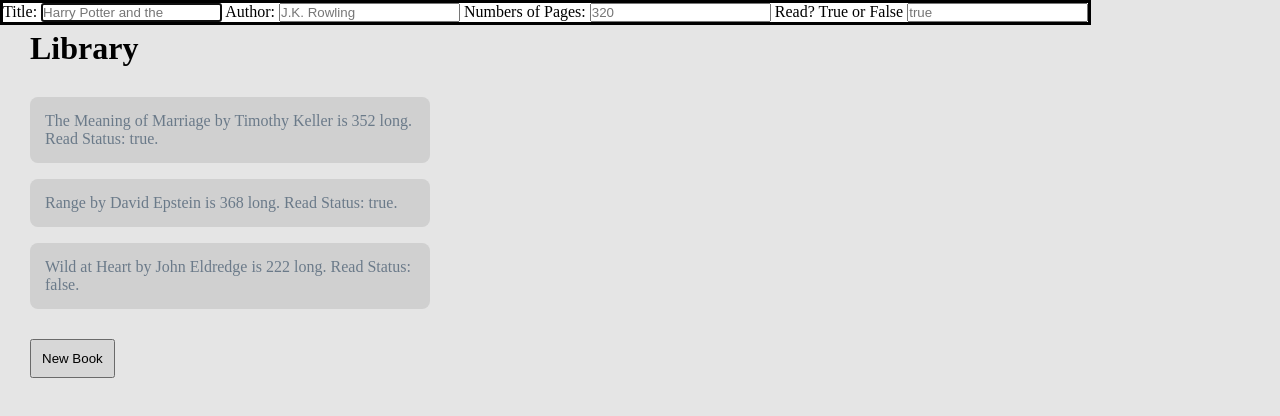
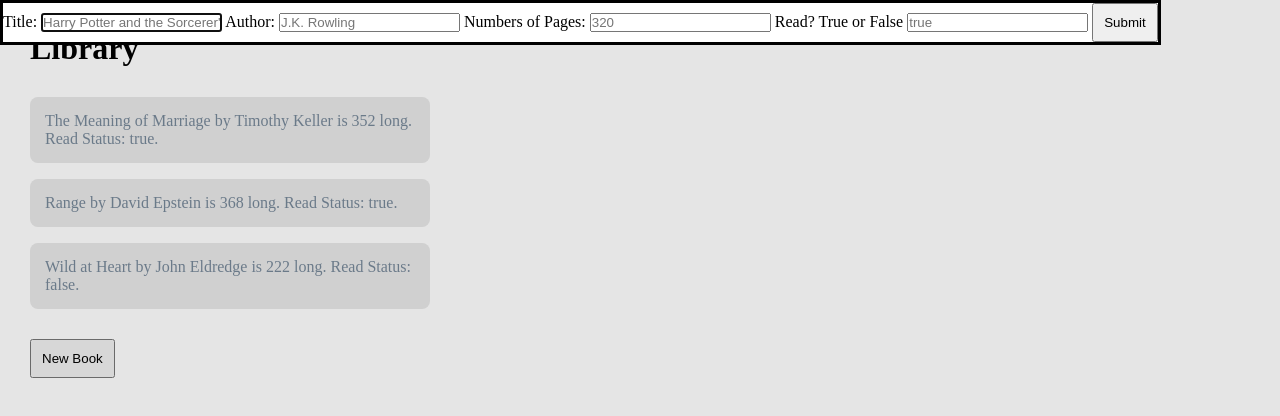
Before and after one commit to djcrago/library, a plain HTML site: page index.html in a window 1280 px wide. Both pictures are taken after a click on the button "New Book". Drawn offline with Linux system fonts and the light colour scheme.

Commit message:
Close dialog box with "submit" button

```diff
--- a/index.html
+++ b/index.html
@@ -15,14 +15,16 @@
     <dialog id="dialog">
         <form action="">
             <label for="title">Title:</label>
-            <input type="text" id="title" placeholder="Harry Potter and the
-                                                       Sorcerer's Stone">
+            <input type="text" id="title" name="title"
+                placeholder="Harry Potter and the Sorcerer's Stone">
             <label for="author">Author:</label>
-            <input type="text" id="author" placeholder="J.K. Rowling">
+            <input type="text" id="author" name="author"
+                placeholder="J.K. Rowling">
             <label for="pages">Numbers of Pages:</label>
-            <input type="number" id="pages" placeholder="320">
+            <input type="number" id="pages" name="pages" placeholder="320">
             <label for="read">Read? True or False</label>
-            <input type="text" id="read" placeholder="true">
+            <input type="text" id="read" name="read" placeholder="true">
+            <button type="button" id="submit">Submit</button>
         </form>
     </dialog>
 </body>
--- a/javascript.js
+++ b/javascript.js
@@ -34,3 +34,9 @@ let dialogBox = document.querySelector('#dialog');
 newBook.addEventListener('click', () => {
     dialogBox.showModal();
 });
+
+let submitButton = document.querySelector('#submit');
+
+submitButton.addEventListener('click', () => {
+    dialogBox.close();
+});
```
